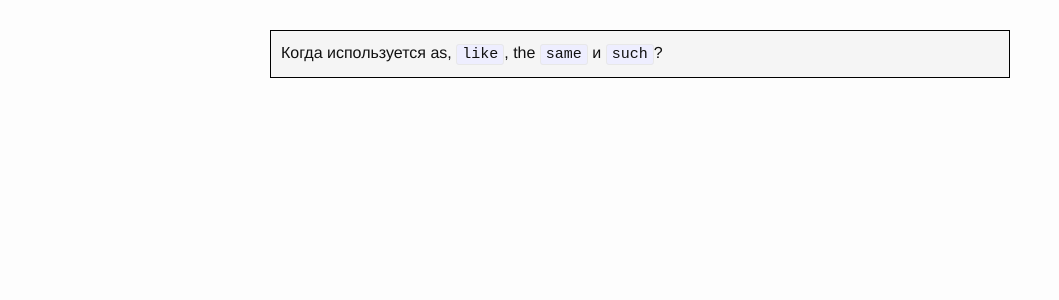
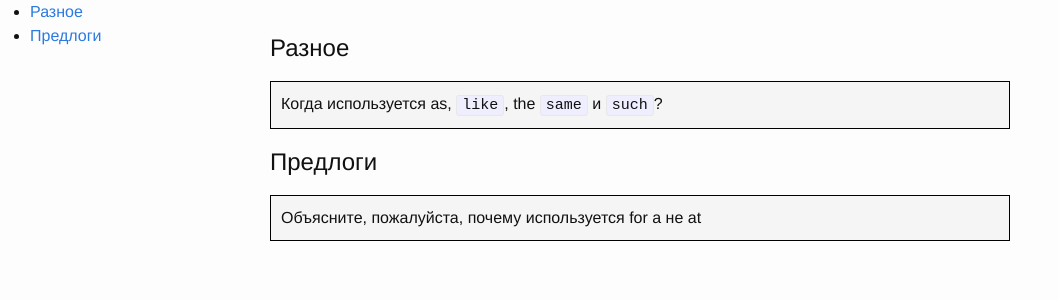
Before and after one commit to comalex/comalex.github.io, a Jekyll site: the page built from english/index.markdown, in a window 1280 px wide. Shown: the top 300 px of the page, without its empty margins (0-1059 px from the left). Built offline with Jekyll 4.4.1, drawn with Linux system fonts in a browser that asks for light colours; part of the change alters nothing that is shown.

Commit message:
added text

````diff
--- a/english/index.markdown
+++ b/english/index.markdown
@@ -2,6 +2,8 @@
 layout: interview
 title: english
 ---
+
+## Разное
 
 # Когда используется as, ```like```, the ```same``` и ```such```?
 * **"like"** используется при уподоблении одного другому. Часто в конструкции "A - как B" или "А делает что-то, как В"
@@ -10,3 +12,15 @@ title: english
     the same используется в значении "тот же самый, ровно тот же, ровно такой же".
 
     **such** — "такой", в смысле указания на некие свойства предмета или его выделение: "Такие люди всегда говорят правду", "Ты такой плакса!"
+
+
+## Предлоги
+
+# Объясните, пожалуйста, почему используется for а не at
+* ``` Sometimes we eat fish for dinner.```
+
+    at dinner=за ужином (her parents surprised them at dinner — её родители застали их за ужином, we were neighbors at dinner-мы сидели рядом за ужином).
+
+    **А почему for a не on?** -
+
+    "On" - чаще означает "на поверхности" чего-либо. Английский язык имеет иные устойчивые выражения, нежели русский, и проводить параллели не всегда получается.
````
Also changed, not shown: 3 other files.
